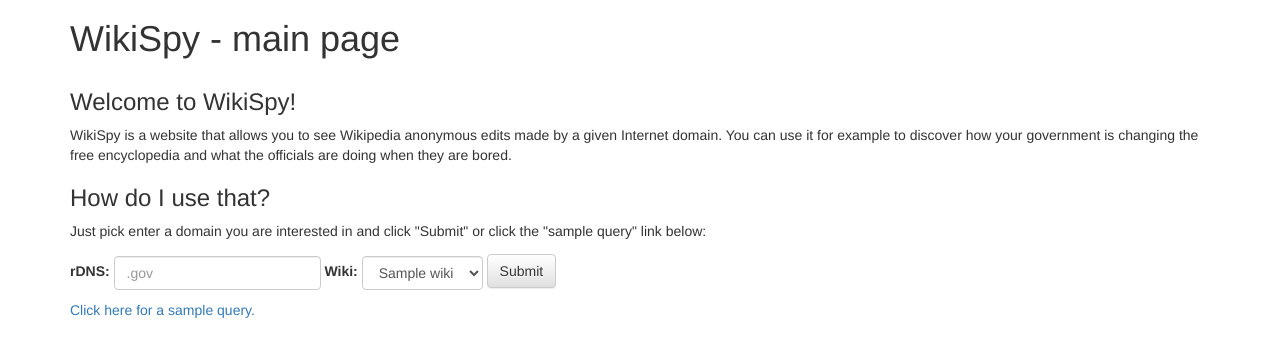
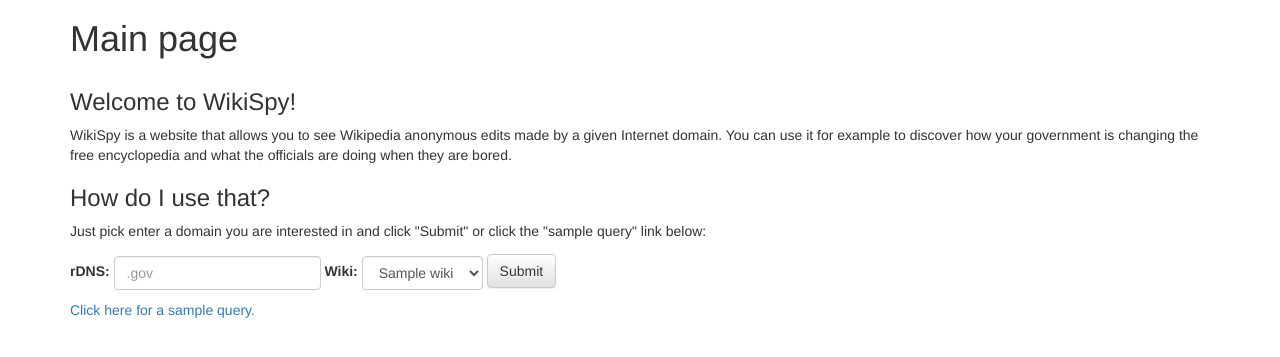
Before and after one commit to d33tah/wikispy, a Django app: template wikispy/templates/index.html in a window 1280 px wide. Shown: the part 51-408 px from the top of the page. Run offline with Django 3.2, Linux system fonts and the light colour scheme; the template is opened without the code that fills it: most values are stand-ins (such as "Sample title", 1, 10 or a date in 2020); some libraries are stand-ins or nearby versions.

Commit message:
Update page titles, translations.

```diff
--- a/wikispy/templates/base.html
+++ b/wikispy/templates/base.html
@@ -5,7 +5,7 @@
     <meta http-equiv="X-UA-Compatible" content="IE=edge">
     <meta name="viewport" content="width=device-width, initial-scale=1">
     <!-- The above 3 meta tags *must* come first in the head; any other head content must come *after* these tags -->
-    <title>{% trans "WikiSpy" %} - {% block title %}{{ title }}{% endblock %}</title>
+    <title>{% block title %}{{ title }}{% endblock %} - {% trans "WikiSpy" %}</title>
 
     <!-- Bootstrap -->
     <link href="https://maxcdn.bootstrapcdn.com/bootstrap/3.3.4/css/bootstrap.min.css" rel="stylesheet">
@@ -60,7 +60,7 @@
 
     <div class="container">
 
-        <h1>WikiSpy - {% block h1title %}{{ h1title }}{% endblock %}</h1>
+        <h1>{% block h1title %}{{ h1title }}{% endblock %}</h1>
         {% block content %}{% endblock %}
 
     </div><!-- /.container -->
--- a/wikispy/templates/index.html
+++ b/wikispy/templates/index.html
@@ -2,7 +2,7 @@
 {% load i18n %}{% load l10n %}
 {% block title %}
     {% block h1title %}
-        {% trans "main page" %}
+        {% trans "Main page" %}
     {% endblock %}
 {% endblock %}
 {% block content %}
--- a/wikispy/templates/privacy.html
+++ b/wikispy/templates/privacy.html
@@ -2,7 +2,7 @@
 {% load i18n %}{% load l10n %}
 {% block title %}
     {% block h1title %}
-        {% trans "privacy policy" %}
+        {% trans "Privacy policy" %}
     {% endblock %}
 {% endblock %}
 {% block content %}
--- a/wikispy/templates/rules.html
+++ b/wikispy/templates/rules.html
@@ -2,7 +2,7 @@
 {% load i18n %}{% load l10n %}
 {% block title %}
     {% block h1title %}
-        {% trans "rules" %}
+        {% trans "Rules" %}
     {% endblock %}
 {% endblock %}
 {% block content %}
```
Also changed, not shown: locale/pl/LC_MESSAGES/django.po.
